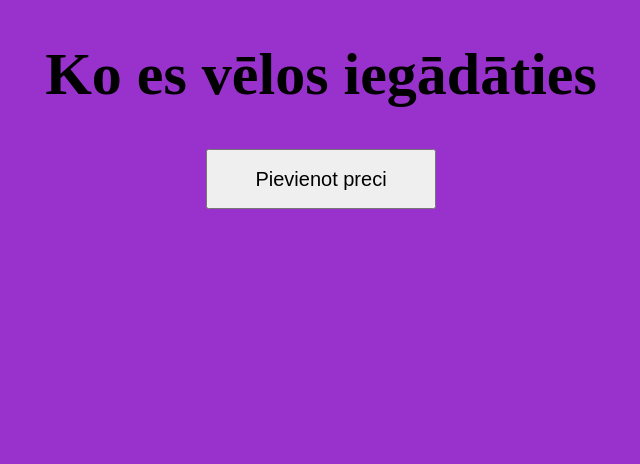
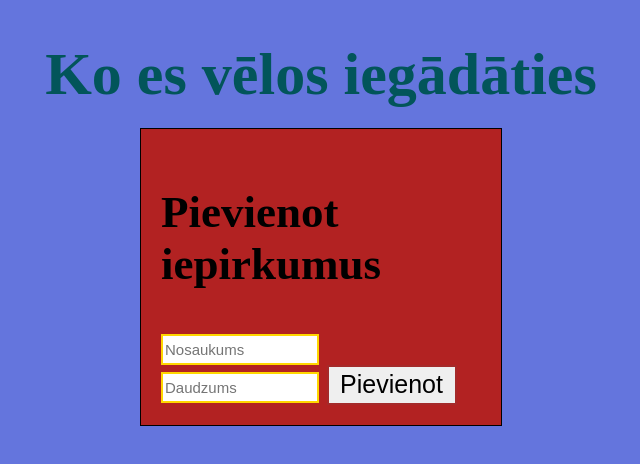
Before and after one commit to eduardsnovosads/IepirkumuSaraksts, a plain HTML site: page index.html in a window 1280 px wide. Both pictures are taken after a click on the button "Pievienot preci". Shown: the whole page, without its empty margins (319-959 px from the left). Drawn offline with Linux system fonts and the light colour scheme.

Commit message:
Pievienot gramatu modelis

```diff
--- a/css/style.css
+++ b/css/style.css
@@ -21,4 +21,47 @@ h1 {
     width: 230px;
     height: 60px;
     font-size: 20px;
+    border-radius: 10px;
 }
+
+#popUp {
+    display: none;
+    position: fixed;
+    z-index: 1;
+    left: 0;
+    top: 0;
+    width: 100%;
+    height: 100%;
+    background-color: rgb(32, 238, 253);
+    background-color: rgba(7, 237, 253, 0.356);
+    font-size: 30px;
+}
+
+input#nosaukums {
+    height: 25px;
+    width: 150px;
+    font-size: 15px;
+    border: solid 2px gold;
+}
+
+#pievienotListam {
+    width: 130px;
+    height: 40px;
+    font-size: 25px;
+    border: solid 2px brown;
+}
+
+input#daudzums {
+    height: 25px;
+    width: 150px;
+    font-size: 15px;
+    border: solid 2px gold;
+}
+
+#form {
+    background-color: firebrick;
+    margin: 10% auto;
+    padding: 20px;
+    border: 1px solid black;
+    width: 25%;
+}
--- a/index.html
+++ b/index.html
@@ -14,6 +14,15 @@
         <button id="pievienotPieIepirkumuSaraksta">Pievienot preci</button>
     </div>
 
+    <div id="popUp">
+        <form id="form">
+            <h2>Pievienot iepirkumus</h2>
+            <input type="text" id="nosaukums" placeholder="Nosaukums">
+            <input type="text" id="daudzums" placeholder="Daudzums">
+            <button id="pievienotListam">Pievienot</button>
+        </form>
+    </div>
+
     <script src="js/scripts.js"></script>
 </body>
 </html>
--- a/js/scripts.js
+++ b/js/scripts.js
@@ -1 +1,7 @@
-console.log("JavaScrip works")
+document.getElementById('pievienotPieIepirkumuSaraksta').addEventListener('click', () => {
+    console.log("Poga nospiesta!");
+
+    let popUp = document.getElementById('popUp');
+
+    popUp.style.display = 'block'
+})
```
